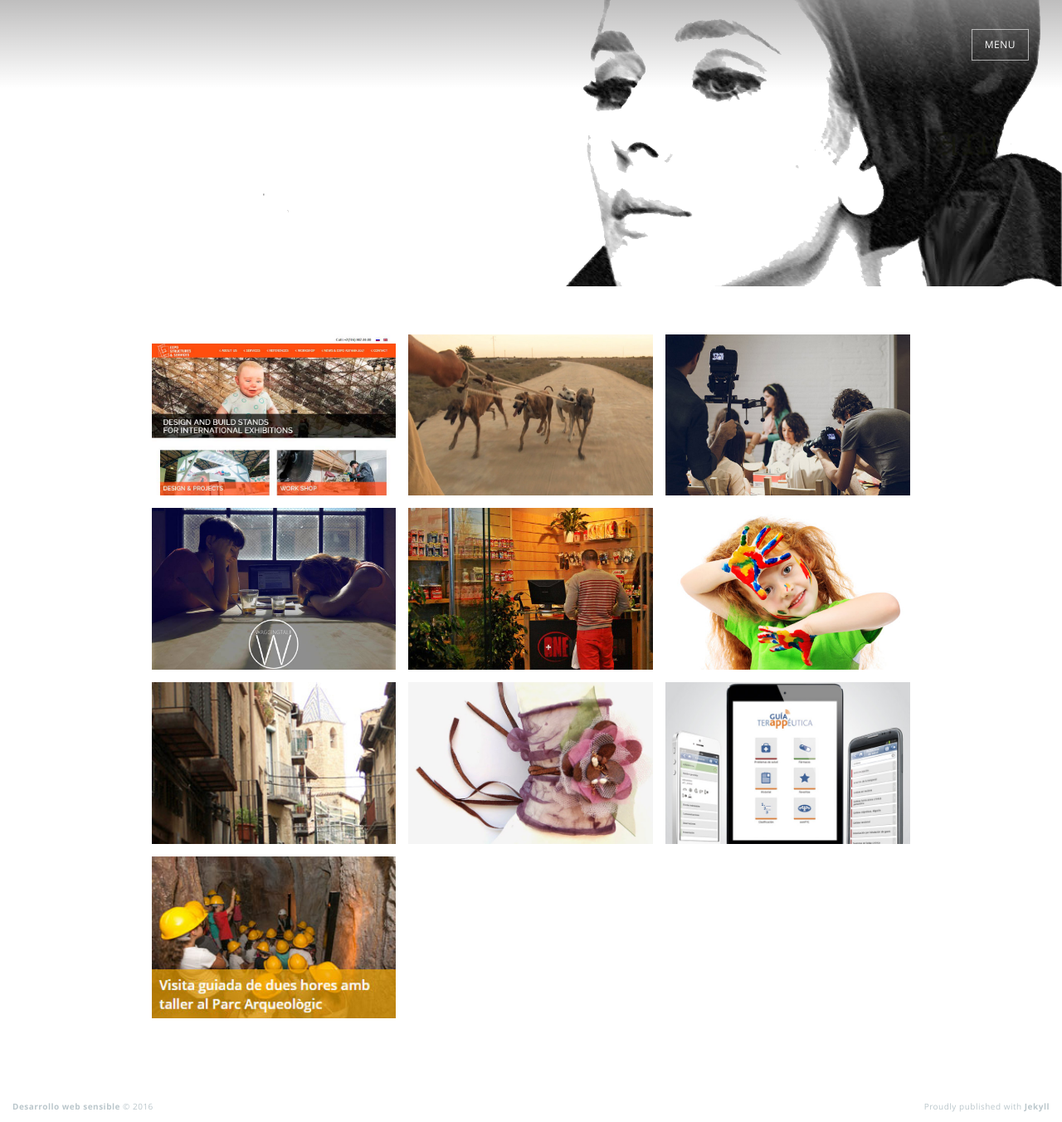
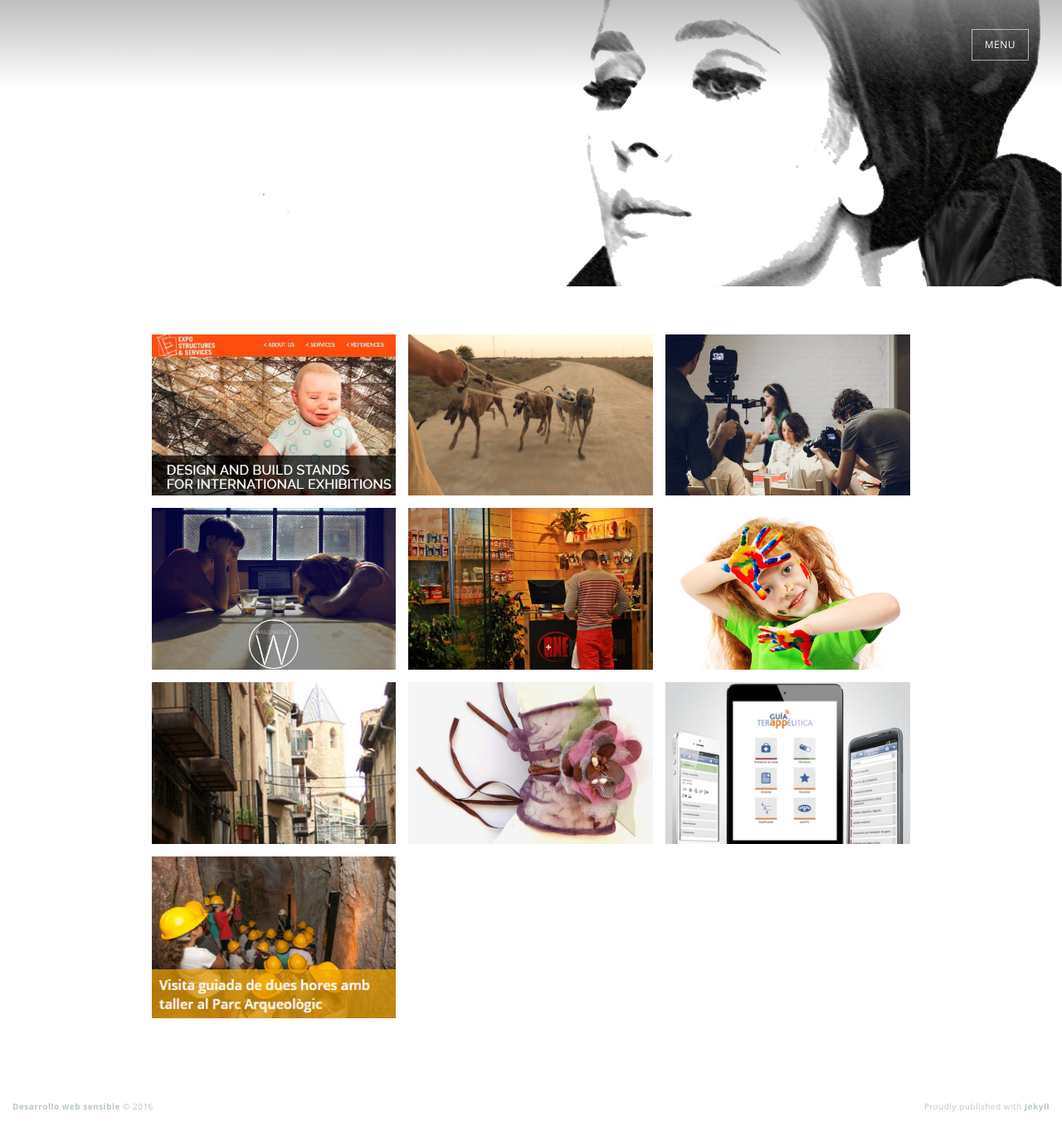
Before and after one commit to alexvijo/alexvijo.github.io, a Jekyll site: the page built from portfolio.md, in a window 1280 px wide. Shown: the whole page at 83% size. Built offline with Jekyll 4.4.1, drawn with Linux system fonts in a browser that asks for light colours; nearby versions of some CDN libraries.

Commit message:
expostructuress

```diff
--- a/portfolio.md
+++ b/portfolio.md
@@ -11,7 +11,7 @@ published: true
 <div class="container">
 	<row>
 		<div class="col-xs-6 col-sm-4">
-			<div class="project" style="background-image: url({{site.url}}/assets/img/expostructures.jpg)">
+			<div class="project" style="background-image: url({{site.url}}/assets/img/expostructuress.jpg)">
 				<a class="project-link" href="http://expostructures.kz/" target="_blank">
 					<div class="project-title"><p>expostructures</p></div>
 				</a>
```
Also changed, not shown: assets/img/expostructures.jpg (deleted), assets/img/expostructuress.jpg (added).
